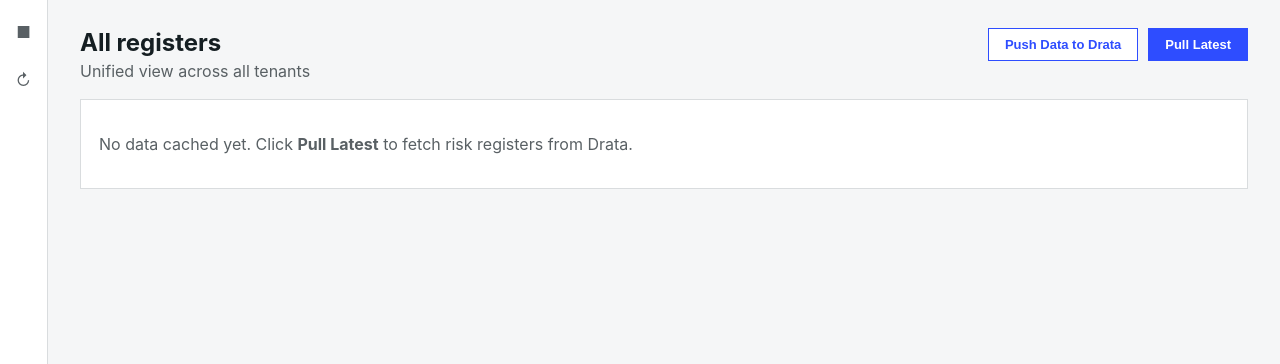
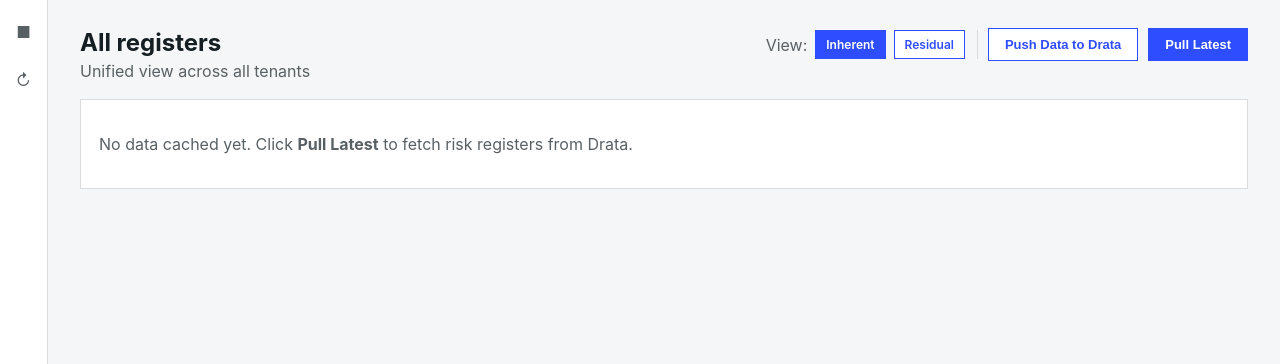
Before and after one commit to drata-rv/UnifiedRiskDashboard, a FastAPI app: page / in a window 1280 px wide. Shown: the part 56-420 px from the top of the page. Run offline with FastAPI, Linux system fonts and the light colour scheme; data that the repository does not hold is empty.

Commit message:
feat: inherent/residual toggle and sortable columns on the dashboard
Epic 3 from the customer feedback. Both tier counts were already cheap to
compute in the existing per-register loop (score and residual_score are
both on the risks row already) — this just tallies both instead of one
and lets a query param pick which to display. The choice persists via a
plain cookie rather than a session store, since Easy Auth owns login and
this app has no session machinery of its own; a display preference like
this doesn't need one. Column headers are sort links, sorting whichever
view (inherent or residual) is currently active.

Author: Drata SA team

```diff
--- a/app/routes/dashboard.py
+++ b/app/routes/dashboard.py
@@ -7,18 +7,31 @@ from ..user_auth import get_current_user
 router = APIRouter()
 
 _TIER_COLS = ["Very High", "High", "Moderate", "Low", "Unscored"]
+_VIEWS = ("inherent", "residual")
 
 
 @router.get("/")
-def dashboard(request: Request):
+def dashboard(request: Request, view: str = None, sort: str = None):
+    # An explicit ?view= sets the cookie (persists the choice); otherwise
+    # fall back to whatever was last chosen, defaulting to inherent. There's
+    # no session store in this app (Easy Auth owns login, not app state), so
+    # a plain display-preference cookie is the minimal way to "persist".
+    requested_view = view if view in _VIEWS else None
+    active_view = requested_view or request.cookies.get("risk_view") or "inherent"
+    if active_view not in _VIEWS:
+        active_view = "inherent"
+    counts_key = "inherent_counts" if active_view == "inherent" else "residual_counts"
+
     rows = []
     for tenant_name in db.list_tenants():
         for reg in db.list_registers(tenant_name):
             risks = db.list_risks(tenant_name=tenant_name, register_id=reg["register_id"])
-            counts = {tier: 0 for tier in _TIER_COLS}
+            inherent_counts = {tier: 0 for tier in _TIER_COLS}
+            residual_counts = {tier: 0 for tier in _TIER_COLS}
             dirty_count = 0
             for r in risks:
-                counts[models.score_to_tier(r["score"])] += 1
+                inherent_counts[models.score_to_tier(r["score"])] += 1
+                residual_counts[models.score_to_tier(r["residual_score"])] += 1
                 if r["dirty"]:
                     dirty_count += 1
             rows.append({
@@ -26,12 +39,24 @@ def dashboard(request: Request):
                 "register_id": reg["register_id"],
                 "register_name": reg["register_name"],
                 "total": len(risks),
-                "counts": counts,
+                "inherent_counts": inherent_counts,
+                "residual_counts": residual_counts,
                 "dirty_count": dirty_count,
             })
 
-    return templates.TemplateResponse(request, "dashboard.html", {
+    if sort == "Total":
+        rows.sort(key=lambda r: -r["total"])
+    elif sort in _TIER_COLS:
+        rows.sort(key=lambda r: -r[counts_key][sort])
+
+    response = templates.TemplateResponse(request, "dashboard.html", {
         "rows": rows,
         "tier_cols": _TIER_COLS,
+        "active_view": active_view,
+        "counts_key": counts_key,
+        "sort": sort,
         "user": get_current_user(request),
     })
+    if requested_view is not None:
+        response.set_cookie("risk_view", requested_view, max_age=60 * 60 * 24 * 365, samesite="lax")
+    return response
--- a/app/templates/dashboard.html
+++ b/app/templates/dashboard.html
@@ -7,6 +7,11 @@
       <div class="muted">Unified view across all tenants</div>
     </div>
     <div class="actions">
+      <div class="export-group">
+        <span class="muted">View:</span>
+        <a class="btn {{ 'btn-primary' if active_view == 'inherent' else 'btn-outline' }}" href="/?view=inherent{% if sort %}&sort={{ sort | urlencode }}{% endif %}">Inherent</a>
+        <a class="btn {{ 'btn-primary' if active_view == 'residual' else 'btn-outline' }}" href="/?view=residual{% if sort %}&sort={{ sort | urlencode }}{% endif %}">Residual</a>
+      </div>
       <form class="inline" method="post" action="/sync/push">
         <button class="btn btn-outline" type="submit">Push Data to Drata</button>
       </form>
@@ -27,8 +32,8 @@
       <tr>
         <th>Tenant</th>
         <th>Register</th>
-        {% for tier in tier_cols %}<th class="num">{{ tier }}</th>{% endfor %}
-        <th class="num">Total</th>
+        {% for tier in tier_cols %}<th class="num"><a href="/?view={{ active_view }}&sort={{ tier | urlencode }}">{{ tier }}</a></th>{% endfor %}
+        <th class="num"><a href="/?view={{ active_view }}&sort=Total">Total</a></th>
       </tr>
       {% for row in rows %}
         <tr>
@@ -38,7 +43,7 @@
             {% if row.dirty_count %}<span class="dirty-flag">&middot; {{ row.dirty_count }} unpushed</span>{% endif %}
           </td>
           {% for tier in tier_cols %}
-            <td class="num"><span class="grade-cell tier-badge-{{ tier | replace(' ', '') }}">{{ row.counts[tier] }}</span></td>
+            <td class="num"><span class="grade-cell tier-badge-{{ tier | replace(' ', '') }}">{{ row[counts_key][tier] }}</span></td>
           {% endfor %}
           <td class="num">{{ row.total }}</td>
         </tr>
```
